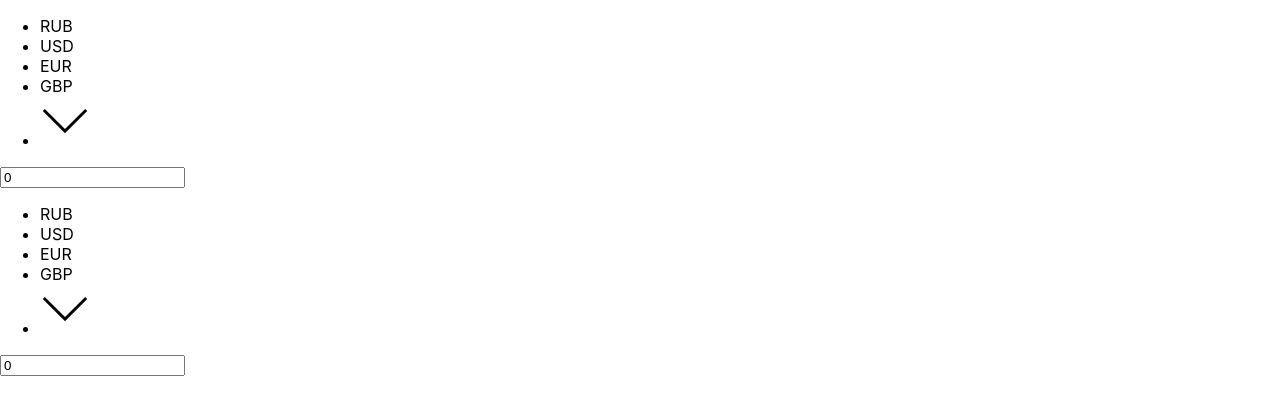
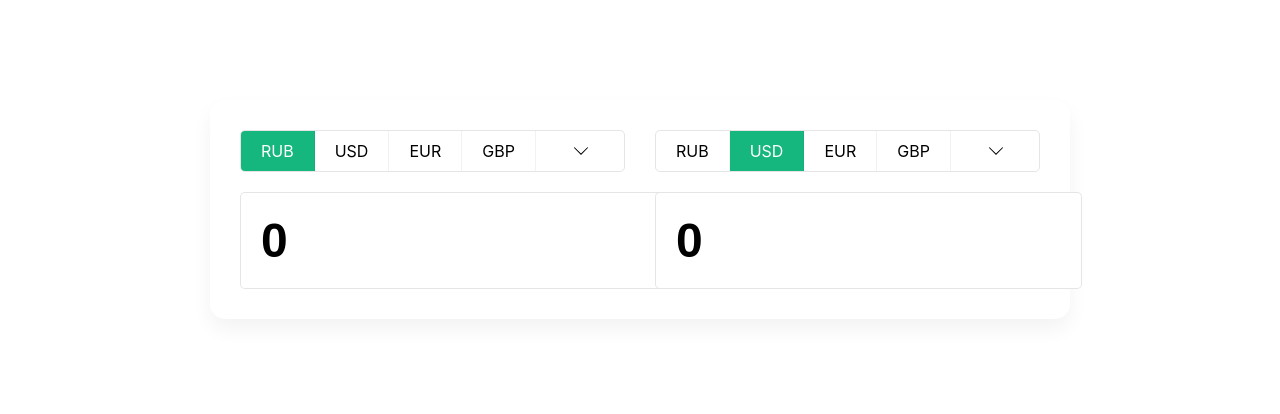
Before and after one commit to LarinV1983/currency-converter, a React (Create React App) app: page / in a window 1280 px wide. Shown: the top 414 px of the page. Built offline with nearby package versions, Linux system fonts and the light colour scheme.

Commit message:
стили

```diff
--- a/src/App.js
+++ b/src/App.js
@@ -3,6 +3,8 @@
 import './index.scss';
 
 function App() {
+  const [rates, setRates] = React.useState({});
+
   return (
     <div className="App">
     <Block value={0} currency="RUB" onChangeCurrency={(cur) => console.log(cur)} />
--- a/src/index.scss
+++ b/src/index.scss
@@ -11,3 +11,71 @@
   font-family: source-code-pro, Menlo, Monaco, Consolas, 'Courier New',
     monospace;
 }
+
+.App {
+  display: grid;
+  grid-template-columns: 1fr 1fr;
+  grid-column-gap: 30px;
+  width: 800px;
+  margin: 100px auto;
+  background-color: #fff;
+  padding: 30px;
+  box-shadow: 0 10px 20px rgba(0, 0, 0, 0.05);
+  border-radius: 15px;
+}
+
+.block {
+  input {
+    border: 1px solid rgba(0, 0, 0, 0.1);
+    font-size: 3rem;
+    font-weight: bold;
+    padding: 20px 20px;
+    letter-spacing: 1.3px;
+    outline: none;
+    margin-top: 20px;
+    border-radius: 5px;
+    width: 100%;
+  }
+}
+.currencies {
+  display: flex;
+  list-style: none;
+  padding: 0;
+  margin: 0;
+  border: 1px solid rgba(0, 0, 0, 0.1);
+  border-radius: 5px;
+  overflow: hidden;
+
+  li {
+    display: inline-flex;
+    padding: 10px 20px;
+    border-right: 1px solid rgba(0, 0, 0, 0.05);
+    cursor: pointer;
+    justify-content: center;
+    flex: 1;
+
+    &:hover {
+      background-color: rgba(0, 0, 0, 0.03);
+    }
+
+    &:active {
+      background-color: rgba(0, 0, 0, 0.05);
+    }
+      &.active {
+      background-color: #16b67f;
+      color: #fff;
+    }
+
+    &:last-of-type {
+      display: inline-flex;
+      align-items: center;
+      flex: 0 0 50px;
+      border-right: 0;
+
+      svg {
+        width: 16px;
+        height: 16px;
+      }
+    }
+  }
+}
```
